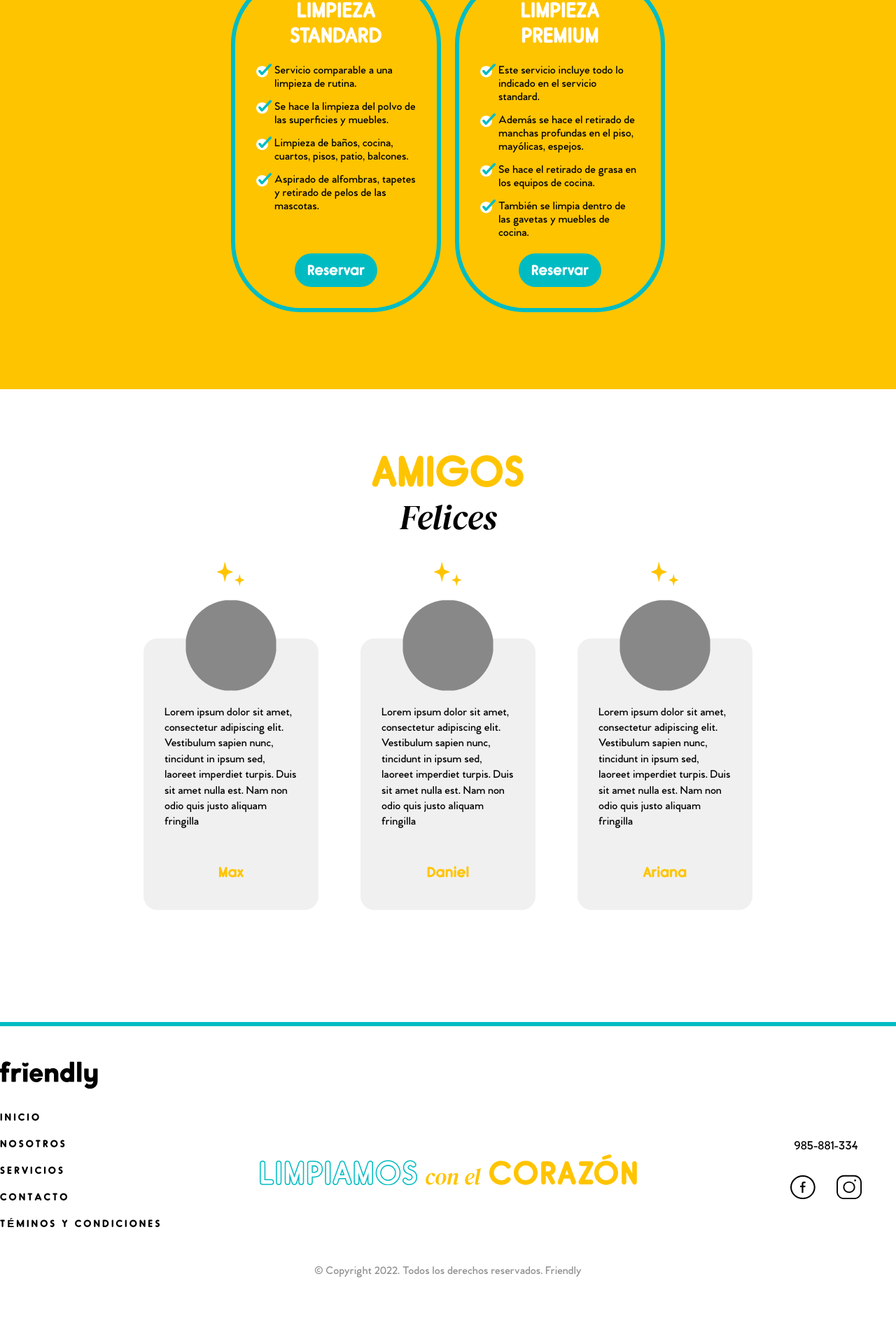
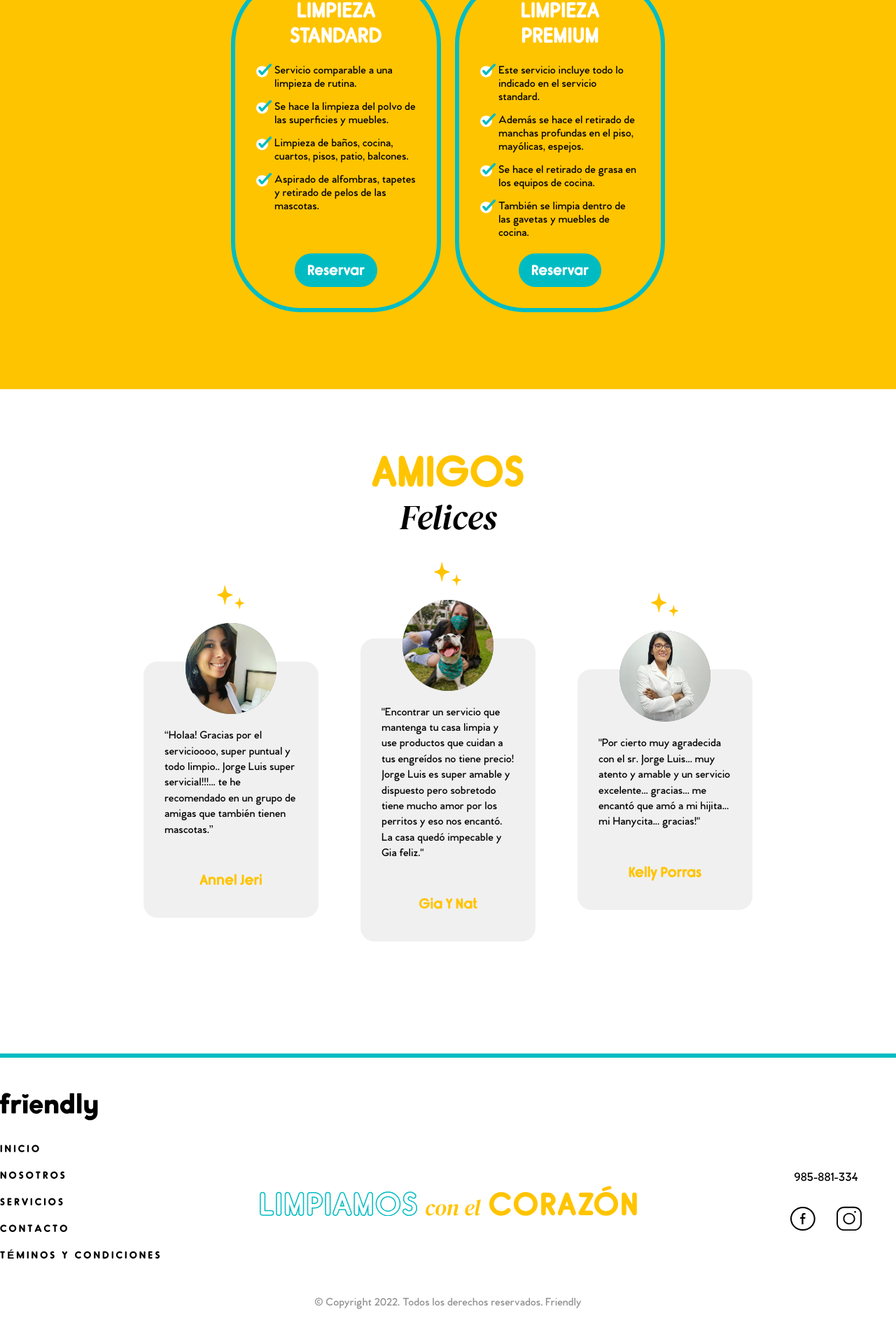
Before and after one commit to PaolaCruzC/paolacruzc.github.io, a Jekyll site: the page built from index.html, in a window 1280 px wide. Shown: the part 2274-4194 px from the top of the page at 70% size. Built offline with Jekyll 4.4.1, drawn with Linux system fonts in a browser that asks for light colours; before the commit the page ends 4149 px from its top, so only the background shows below that.

Commit message:
Adding reviews content

```diff
--- a/assets/css/home.css
+++ b/assets/css/home.css
@@ -451,6 +451,7 @@ section#reviewsHomeSection li header img{
 
   border-radius: 50%;
   background: #888888;
+  object-fit: cover;
 }
 
 section#reviewsHomeSection li p {
--- a/index.html
+++ b/index.html
@@ -146,41 +146,41 @@ appearance: light
           <ul>
             <li>
               <header>
-                <img src="" alt="">
+                <img src="assets/media/home/reviews/annelJeri.JPG" alt="Foto de perfil de Annel Jeri">
               </header>
 
               <p>
-                Lorem ipsum dolor sit amet, consectetur adipiscing elit. Vestibulum sapien nunc, tincidunt in ipsum sed, laoreet imperdiet turpis. Duis sit amet nulla est. Nam non odio quis justo aliquam fringilla
+                “Holaa! Gracias por el servicioooo, super puntual y todo limpio.. Jorge Luis super servicial!!!... te he recomendado en un grupo de amigas que también tienen mascotas.”
               </p>
 
               <footer>
-                Max
+                Annel Jeri
               </footer>
             </li>
             <li>
               <header>
-                <img src="" alt="">
+                <img src="assets/media/home/reviews/giayNat.JPG" alt="Foto de perfil de Gia y Nat">
               </header>
 
               <p>
-                Lorem ipsum dolor sit amet, consectetur adipiscing elit. Vestibulum sapien nunc, tincidunt in ipsum sed, laoreet imperdiet turpis. Duis sit amet nulla est. Nam non odio quis justo aliquam fringilla
+                "Encontrar un servicio que mantenga tu casa limpia y use productos que cuidan a tus engreídos no tiene precio! Jorge Luis es super amable y dispuesto pero sobretodo tiene mucho amor por los perritos y eso nos encantó. La casa quedó impecable y Gia feliz."
               </p>
 
               <footer>
-                Daniel
+                Gia y Nat
               </footer>
             </li>
             <li>
               <header>
-                <img src="" alt="">
+                <img src="assets/media/home/reviews/kellyPorras.JPG" alt="Foto de perfil de Kelly Porras">
               </header>
 
               <p>
-                Lorem ipsum dolor sit amet, consectetur adipiscing elit. Vestibulum sapien nunc, tincidunt in ipsum sed, laoreet imperdiet turpis. Duis sit amet nulla est. Nam non odio quis justo aliquam fringilla
+                "Por cierto muy agradecida con el sr. Jorge Luis... muy atento y amable y un servicio excelente... gracias... me encantó que amó a mi hijita... mi Hanycita... gracias!"
               </p>
 
               <footer>
-                Ariana
+                Kelly Porras
               </footer>
             </li>
           </ul>
```
Also changed, not shown: assets/media/home/reviews/annelJeri.JPG (added), assets/media/home/reviews/giaYNat.JPG (added), assets/media/home/reviews/kellyPorras.JPG (added).
